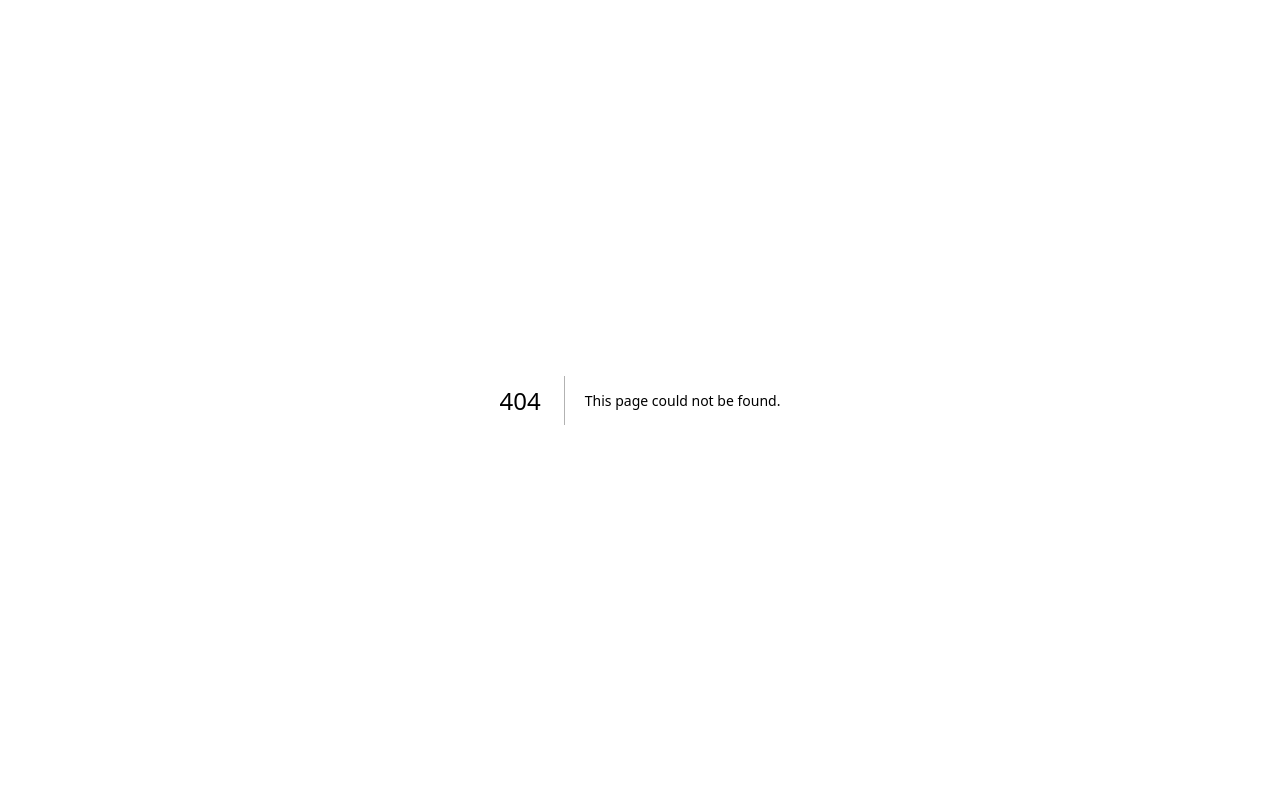
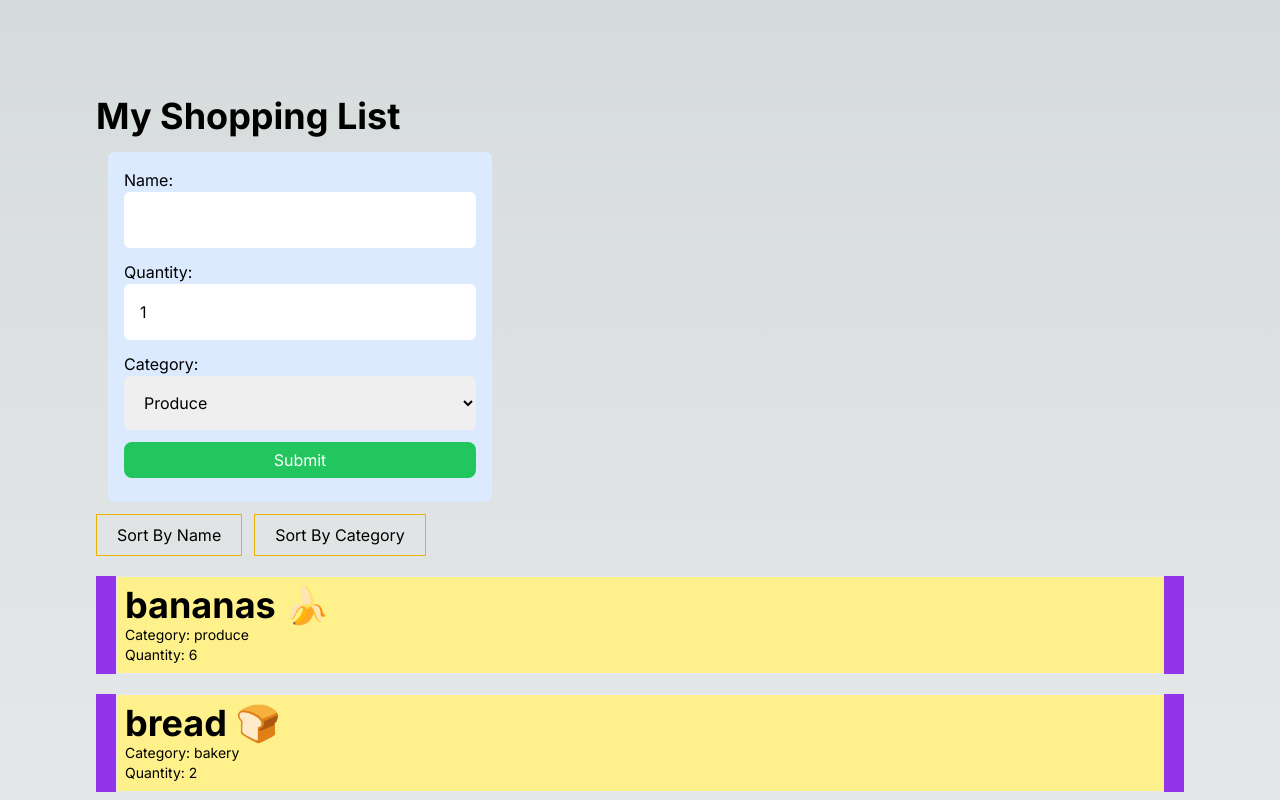
Before and after one commit to jasmeet1626/cprg306, a Next.js app in the folder cprg306-assignments/: page /week-7 in a window 1280 px wide. Before the commit this address had no page. Shown: the top 800 px of the page. Built offline with nearby package versions, Linux system fonts and the light colour scheme; no server answers.

Commit message:
Add files via upload

```diff
--- /dev/null
+++ b/cprg306-assignments/app/week-7/item-list.js
@@ -0,0 +1,41 @@
+"use client";
+import Item from "./item";
+import React, { useState } from "react";
+
+export default function ItemList({ items, onItemSelect }) {
+  const [sortBy, setSortBy] = useState("name");
+
+  const itemList = [...items].sort((a, b) => {
+    if (sortBy === "name") {
+      return a.name.localeCompare(b.name);
+    } else if (sortBy === "category") {
+      return a.category.localeCompare(b.category);
+    }
+
+    return 0;
+  });
+
+  return (
+    <div>
+      <button
+        className="border border-yellow-500  px-5 py-2 mr-3"
+        onClick={() => setSortBy("name")}
+      >
+        Sort By Name
+      </button>
+      <button
+        className="border border-yellow-500  px-5 py-2 mr-3"
+        onClick={() => setSortBy("category")}
+      >
+        Sort By Category
+      </button>
+      <ul>
+        {itemList.map((item) => (
+          <li className="bg-purple-600 my-4 w-250" key={item.id}>
+            <Item item={item} onSelect={() => onItemSelect(item)}></Item>
+          </li>
+        ))}
+      </ul>
+    </div>
+  );
+}
--- /dev/null
+++ b/cprg306-assignments/app/week-7/item.js
@@ -0,0 +1,12 @@
+export default function Item({ item, onSelect }) {
+  return (
+    <ul
+      className="border border-3 p-2 m-5 bg-yellow-200 text-black"
+      onClick={() => onSelect(item)}
+    >
+      <li className="text-4xl font-bold">{item.name}</li>
+      <li className="text-sm ">Category: {item.category}</li>
+      <li className="text-sm ">Quantity: {item.quantity}</li>
+    </ul>
+  );
+}
--- /dev/null
+++ b/cprg306-assignments/app/week-7/items.json
@@ -0,0 +1,74 @@
+[
+    {
+      "id": "1h2GJKH12gkHG31h1H",
+      "name": "milk, 4 L 🥛",
+      "quantity": 1,
+      "category": "dairy"
+    },
+    {
+      "id": "2KJH3k2j3H1k2J3K1H",
+      "name": "bread 🍞",
+      "quantity": 2,
+      "category": "bakery"
+    },
+    {
+      "id": "3h2KJH3k2j3H1k2J3",
+      "name": "eggs, dozen 🥚",
+      "quantity": 2,
+      "category": "dairy"
+    },
+    {
+      "id": "4k2J3K1H2GJKH12gk",
+      "name": "bananas 🍌",
+      "quantity": 6,
+      "category": "produce"
+    },
+    {
+      "id": "5H1h1H2KJH3k2j3H",
+      "name": "broccoli 🥦",
+      "quantity": 3,
+      "category": "produce"
+    },
+    {
+      "id": "6H1k2J3K1H2GJKH1",
+      "name": "chicken breasts, 1 kg 🍗",
+      "quantity": 1,
+      "category": "meat"
+    },
+    {
+      "id": "7gkHG31h1H2KJH3k",
+      "name": "pasta sauce 🍝",
+      "quantity": 3,
+      "category": "canned goods"
+    },
+    {
+      "id": "8j3H1k2J3K1H2GJK",
+      "name": "spaghetti, 454 g 🍝",
+      "quantity": 2,
+      "category": "dry goods"
+    },
+    {
+      "id": "9H12gkHG31h1H2KJ",
+      "name": "toilet paper, 12 pack 🧻",
+      "quantity": 1,
+      "category": "household"
+    },
+    {
+      "id": "10H3k2j3H1k2J3K1",
+      "name": "paper towels, 6 pack",
+      "quantity": 1,
+      "category": "household"
+    },
+    {
+      "id": "11k2J3K1H2GJKH12",
+      "name": "dish soap 🍽️",
+      "quantity": 1,
+      "category": "household"
+    },
+    {
+      "id": "12GJKH12gkHG31h1",
+      "name": "hand soap 🧼",
+      "quantity": 4,
+      "category": "household"
+    }
+  ]
--- /dev/null
+++ b/cprg306-assignments/app/week-7/meal-idea.js
@@ -0,0 +1,51 @@
+"use client"
+import React, { useState, useEffect } from 'react';
+
+const FetchMealIdeas = async(ingredient)=>
+{ try{
+    const response = await fetch(`https://www.themealdb.com/api/json/v1/1/filter.php?i=${ingredient}`)
+    const data = await response.json()
+    return data.meals;
+    // getting the data from API using async funciton
+}
+   catch(error){
+    console.log(error)
+   } // using try and catch to get the error if any
+}
+const MealIdea = ({ingredient}) =>
+{
+const [meals, setmeals] = useState([])
+
+
+async function loadMeals() {
+
+      const newMeals = await FetchMealIdeas(ingredient);
+      setmeals(newMeals);
+
+
+    }
+
+
+useEffect(()=>{loadMeals();}, [ingredient]); // this help to stop fetching the data again and again
+return (
+     <div>
+    {/* // Basic XML component */}
+      <h1 className="text-x1 font-semibold mb-3">Meal Ideas</h1>
+      <p className="mb-3">Select an item to see meal ideas</p>
+      {meals && meals.length > 0 && (// Checking that if meals array exist and have some char
+        <ul className="max-w-md">
+          {meals.map((meal) => ( // Iterating over the meal array
+            <li
+              key={meal.idMeal} //This idMeal is from the API and it is used so that each element have seperate identity
+              className=" border bg-blue-600 hover:bg-green-500 cursor-pointer m-3 p-4"
+            >
+              {meal.strMeal}
+             {/* this is also a value from the API  */}
+            </li>
+          ))}
+        </ul>
+      )}
+    </div>
+  );
+}
+export default MealIdea;
--- /dev/null
+++ b/cprg306-assignments/app/week-7/new-item.js
@@ -0,0 +1,44 @@
+'use client'
+
+import { useState } from 'react';
+
+export default function NewItem ({ onAddItem }) {
+    const [name, setName] = useState("");
+    const [quantity, setQuantity] = useState(1);
+    const [category, setCategory] = useState("produce");
+
+    function handleSubmit (event) {
+        event.preventDefault();
+
+        onAddItem({ name, quantity, category });
+
+        setName("");
+        setQuantity(1);
+        setCategory("produce");
+    }
+
+    return (
+        <form className="p-4 m-3 text-black bg-blue-100 max-w-sm w-full rounded-md">
+            <label>Name: </label>
+            <input className="p-4 mb-3 rounded-md w-full" type="text" value={name} onChange={e => setName(e.target.value)} required/><br/>
+            <label>Quantity: </label>
+            <input className="p-4 mb-3 rounded-md w-full" type="number" value={quantity} min="1" max="99" onChange={e => setQuantity(parseInt(e.target.value))} required/><br/>
+            <label>Category: </label>
+            <select className="p-4 mb-3 rounded-md w-full" value={category} onChange={e => setCategory(e.target.value)}>
+                <option value="produce">Produce</option>
+                <option value="dairy">Dairy</option>
+                <option value="bakery">Bakery</option>
+                <option value="meat">Meat</option>
+                <option value="frozen foods">Frozen Foods</option>
+                <option value="canned goods">Canned Goods</option>
+                <option value="dry goods">Dry goods</option>
+                <option value="beverages">Beverages</option>
+                <option value="snacks">Snacks</option>
+                <option value="household">Household</option>
+                <option value="other">Other</option>
+            </select><br/>
+
+            <button type="submit" onClick={e => handleSubmit(e)} className="bg-green-500 w-full p-1.5 rounded-lg mb-2 text-white">Submit</button>
+        </form>
+    )
+}
--- /dev/null
+++ b/cprg306-assignments/app/week-7/page.js
@@ -0,0 +1,38 @@
+"use client";
+import { useState, useEffect } from "react";
+
+import ItemList from "./item-list";
+import NewItem from "./new-item";
+import ItemsData from "./items.json";
+import MealIdea from "./meal-idea";
+
+export default function Page() {
+  const [itemList, setItemList] = useState(ItemsData);
+  const [selectedItemName, setselectedItemName] = useState(null);
+
+  function handleAddItem(newItem) {
+    setItemList([...itemList, newItem]);
+  }
+  function handleItemSelect(item) {
+    const cleanedName = item.name
+      .replace(/(,.*|🍛|🥛|🍞|🥚|🍌|🥦|🍗|🍝|🧻|🍽️|🧼)/g, "")
+      .trim();
+    setselectedItemName(cleanedName);
+  }
+  return (
+    <main className="min-h-screen flex-col items-center justify-between p-24">
+      <h1 className="text-4xl font-bold mb-4 border-b-3 border-gray-500">
+        My Shopping List
+      </h1>
+      <NewItem onAddItem={(e) => handleAddItem(e)}></NewItem>
+
+      <ItemList
+        items={itemList}
+        onItemSelect={(item) => handleItemSelect(item)}
+      />
+      <div className="md:w-1/2 p-4">
+        <MealIdea ingredient={selectedItemName} />
+      </div>
+    </main>
+  );
+}
```
